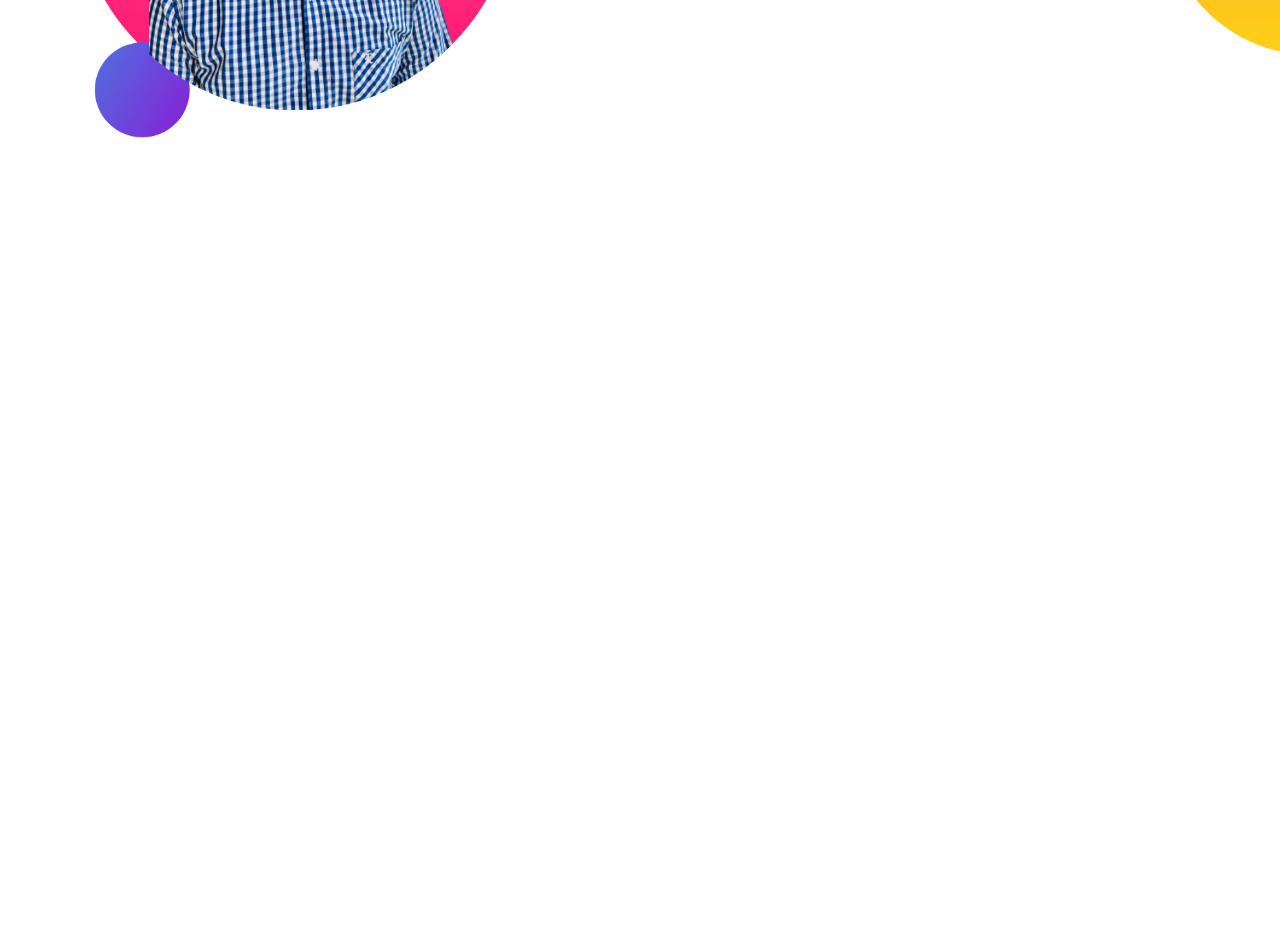
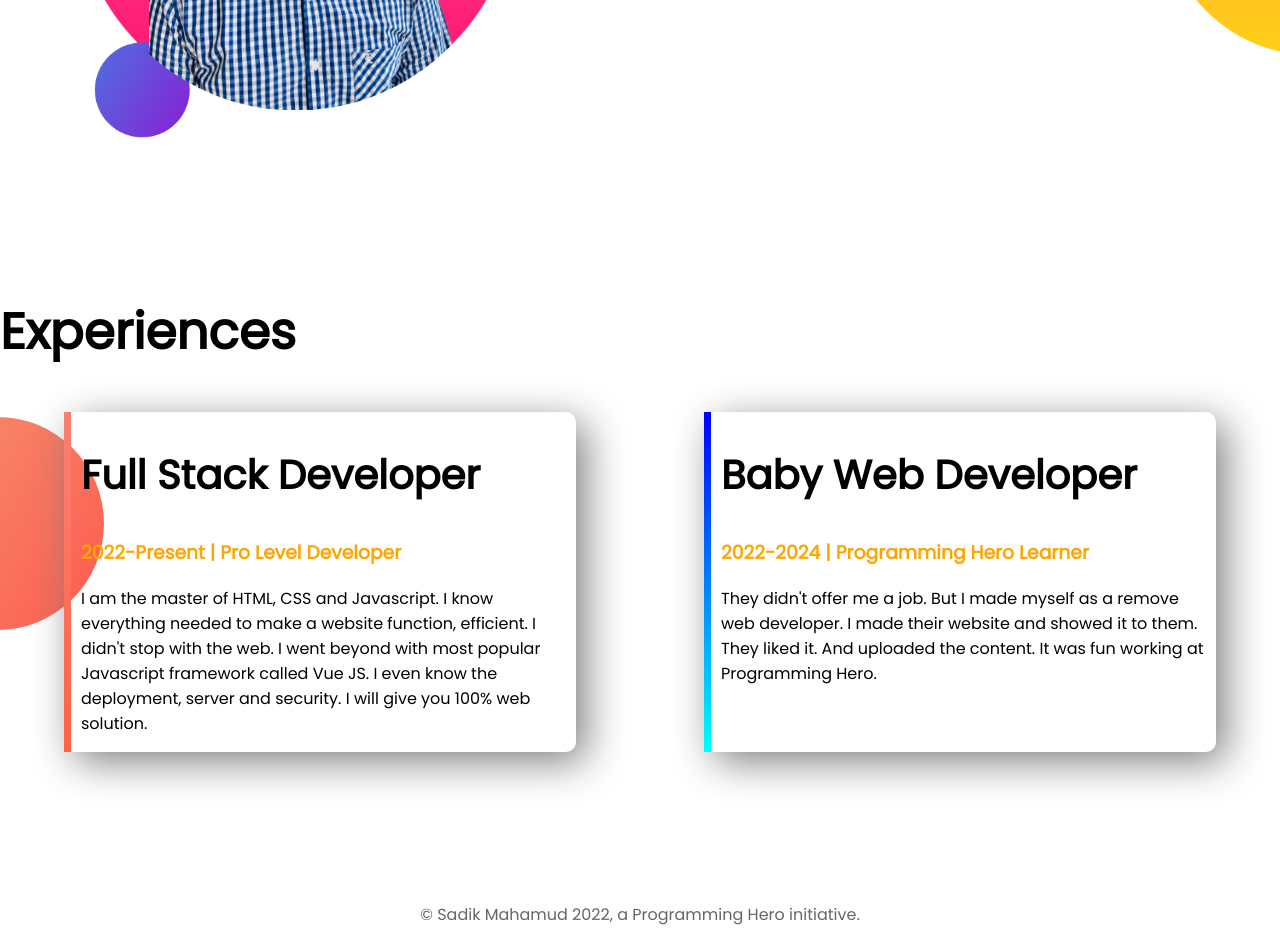
Before and after one commit to shadikmahamudsohan/developer-portfolio, a plain HTML site: page index.html in a window 1280 px wide. Shown: the part 979-1922 px from the top of the page. Before the commit the page ends 1274 px from the top, so only its background shows below. Drawn offline with Linux system fonts and the light colour scheme.

Commit message:
footer and experience added

```diff
--- a/index.html
+++ b/index.html
@@ -14,7 +14,7 @@
 </head>
 
 <body>
-    <section class="top-banner">
+    <section class="top-banner flexible-container">
         <div class="half-width">
             <h1>Welcome To</h1>
             <h1><span class="orange-color">Shadik Mahamud</span> Wolrd!</h1>
@@ -31,7 +31,7 @@
             <img src="images/shadikmahamud.png" alt="my first image">
         </div>
     </section>
-    <section class="dream-big">
+    <section class="dream-big flexible-container">
         <div class="half-width">
             <img src="images/shadikmahamud2.png" alt="my secon image">
         </div>
@@ -42,9 +42,34 @@
                 to
                 make simple website. My goal is to build 3 websites and learn advanced topics.
             </p>
-            <a class="link-button" href="#linked-in">DOWNLOAD RESUME</a>
+            <a class="link-button" href="#download-resume">DOWNLOAD RESUME</a>
         </div>
     </section>
+    <section class="experience-area">
+        <h1>Experiences</h1>
+        <div class="flexible-container">
+            <div id="full-stack-experience" class="experience-item">
+                <h2>Full Stack Developer</h2>
+                <h3 class="orange-color">2022-Present | Pro Level Developer</h3>
+                <p>I am the master of HTML, CSS and Javascript. I know everything needed to make a website function,
+                    efficient. I didn't stop with the web. I went beyond with most popular Javascript framework
+                    called Vue JS. I even know the deployment, server and security. I will give you 100% web
+                    solution.
+                </p>
+            </div>
+            <div id="web-dev-experience" class="experience-item">
+                <h2>Baby Web Developer</h2>
+                <h3 class="orange-color">2022-2024 | Programming Hero Learner</h3>
+                <p>They didn't offer me a job. But I made myself as a remove web developer. I made their website and
+                    showed it to them. They liked it. And uploaded the content. It was fun working at Programming
+                    Hero.
+                </p>
+            </div>
+        </div>
+    </section>
+    <footer>
+        <p>© Sadik Mahamud 2022, a Programming Hero initiative.</p>
+    </footer>
 </body>
 
 </html>
--- a/style.css
+++ b/style.css
@@ -5,10 +5,13 @@ body {
 h1 {
     font-size: 50px;
 }
+h2 {
+    font-size: 40px;
+}
 .orange-color {
     color: orange;
 }
-section {
+.flexible-container {
     display: flex;
     margin-bottom: 150px;
 }
@@ -36,3 +39,30 @@ section {
     background-repeat: no-repeat;
     background-position: right;
 }
+.experience-area {
+    background-image: url(images/exp-bg.png);
+    background-repeat: no-repeat;
+    background-position:  left;
+}
+.experience-item {
+    width: 40%;
+    margin-left: 5%;
+    margin-right: 5%;
+    padding-left: 10px;
+    border-radius: 10px;
+    box-shadow: 10px 10px 40px gray;
+}
+#web-dev-experience {
+    border-left: 7px solid;
+    border-image: linear-gradient(blue, cyan);
+    border-image-slice: 1;
+}
+#full-stack-experience {
+    border-left: 7px solid;
+    border-image: linear-gradient(salmon, tomato);
+    border-image-slice: 1;
+}
+footer {
+    text-align: center;
+    color: #666;
+}
```
Also changed, not shown: images/jhankar.png (deleted), images/jhankar2.png (deleted).
